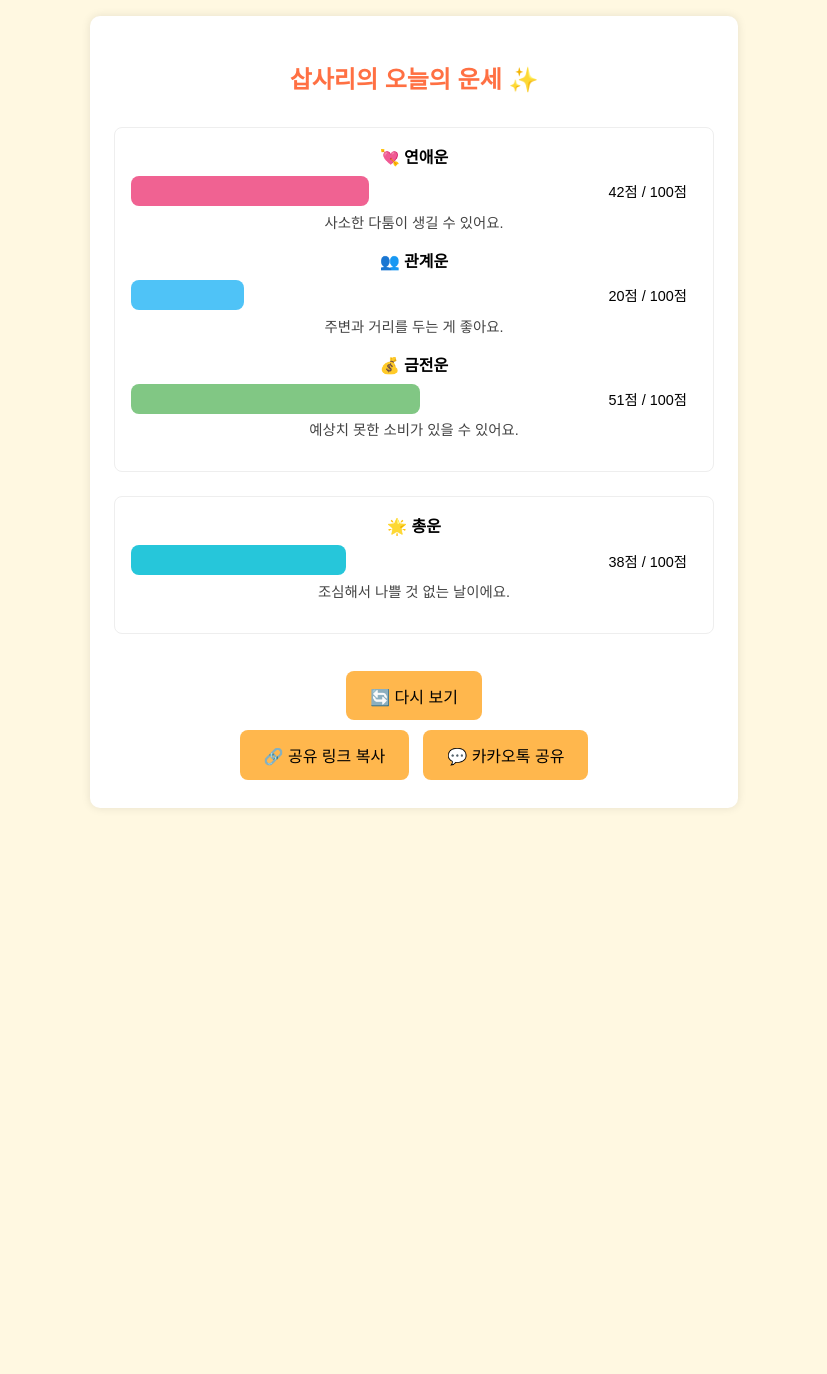
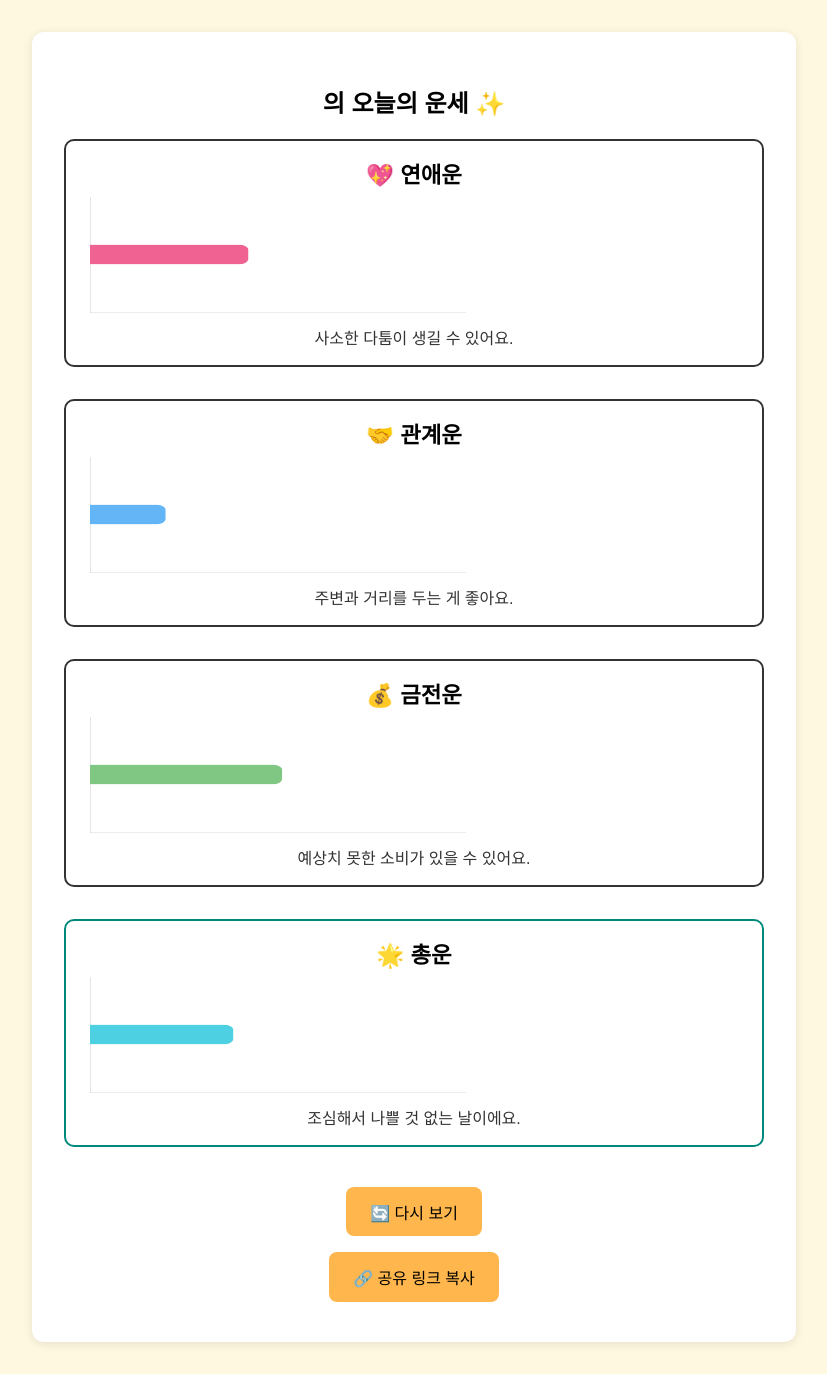
Before and after one commit to duddnrdld/SABSARI, a Flask app: page /result in a window 1280 px wide. Shown: the whole page, without its empty margins (226-1053 px from the left). Before the commit the page ends 808 px from the top, so only its background shows below. Run offline with Flask 3, Linux system fonts and the light colour scheme; some libraries are stand-ins or nearby versions.

Commit message:
Add files via upload

```diff
--- a/templates/fortune_result.html
+++ b/templates/fortune_result.html
@@ -1,94 +1,55 @@
+<!-- fortune_result.html (최신 반영 버전) -->
 <!DOCTYPE html>
 <html lang="ko">
 <head>
   <meta charset="UTF-8">
   <meta name="viewport" content="width=device-width, initial-scale=1.0">
-  <title>사브사리 오늘의 운세 결과</title>
-
+  <title>{{ name }}의 오늘의 운세</title>
+  <script src="https://cdn.jsdelivr.net/npm/chart.js"></script>
   <style>
     body {
       font-family: 'Arial', sans-serif;
       background-color: #fff8e1;
       margin: 0;
-      padding: 1rem;
+      padding: 2rem;
       text-align: center;
     }
     .container {
-      max-width: 600px;
+      max-width: 700px;
       margin: auto;
-      background-color: white;
-      border-radius: 10px;
-      padding: 1.5rem;
-      box-shadow: 0 0 10px rgba(0,0,0,0.1);
+      background: #ffffff;
+      padding: 2rem;
+      border-radius: 12px;
+      box-shadow: 0 2px 10px rgba(0,0,0,0.1);
     }
-    h2 {
-      font-size: 1.5rem;
-      color: #ff7043;
-      margin-bottom: 2rem;
-    }
-    .graph-section {
-      background-color: #f9f9f9;
+    .box {
+      border: 2px solid #333;
       border-radius: 10px;
       padding: 1rem;
-      margin-bottom: 1.5rem;
+      margin-bottom: 2rem;
+      background-color: #fff;
     }
-    .graph-title {
+    .total-box {
+      border: 2px solid #00897b;
+      border-radius: 10px;
+      padding: 1rem;
+      background-color: #fff;
+    }
+    .label {
+      font-size: 1.4rem;
+      margin-bottom: 0.5rem;
       font-weight: bold;
-      margin-bottom: 0.5rem;
     }
-    .bar-container {
-      background-color: #ffffff;
-      border-radius: 8px;
-      position: relative;
-      height: 30px;
-      margin-bottom: 0.3rem;
+    .comment {
+      font-size: 1rem;
+      margin-top: 0.5rem;
+      color: #333;
     }
-    .bar {
-      height: 100%;
-      border-radius: 8px;
-      text-align: right;
-      padding-right: 10px;
-      line-height: 30px;
-      color: #fff;
-      font-weight: bold;
-      box-sizing: border-box;
-    }
-    .bar.love { background-color: #f06292; }
-    .bar.relation { background-color: #4fc3f7; }
-    .bar.money { background-color: #81c784; }
-    .bar.total { background-color: #26c6da; }
-
-    .score-text {
-      position: absolute;
-      right: 10px;
-      top: 0;
-      bottom: 0;
-      display: flex;
-      align-items: center;
-      color: #000;
-      font-size: 0.9rem;
-    }
-
-    .comment {
-      font-size: 0.9rem;
-      color: #444;
-      margin-bottom: 1rem;
-    }
-
-    .box {
-      background-color: #fff;
-      border: 1px solid #eee;
-      padding: 1rem;
-      border-radius: 8px;
-      margin-bottom: 1.5rem;
-    }
-
     .buttons {
       margin-top: 2rem;
     }
-
-    button {
-      margin: 0.3rem;
+    .buttons button {
+      margin: 0.5rem;
       padding: 0.8rem 1.5rem;
       font-size: 1rem;
       background-color: #ffb74d;
@@ -96,95 +57,99 @@
       border-radius: 8px;
       cursor: pointer;
     }
-
-    button:hover {
+    .buttons button:hover {
       background-color: #ffa726;
     }
-
-    #copy-msg {
-      margin-top: 1rem;
-      color: green;
-      font-size: 0.9rem;
-      display: none;
+    canvas {
+      max-width: 100%;
+      height: 120px !important;
     }
   </style>
 </head>
 <body>
   <div class="container">
-    <h2>{{ name }}삽사리의 오늘의 운세 ✨</h2>
+    <h2>{{ name }}의 오늘의 운세 ✨</h2>
 
-    <!-- 운세 세부 항목 -->
     <div class="box">
-      <div class="graph-title">💘 연애운</div>
-      <div class="bar-container">
-        <div class="bar love" style="width: {{ love_score }}%"></div>
-        <div class="score-text">{{ love_score }}점 / 100점</div>
-      </div>
+      <div class="label">💖 연애운</div>
+      <canvas id="loveChart"></canvas>
       <div class="comment">{{ love_comment }}</div>
+    </div>
 
-      <div class="graph-title">👥 관계운</div>
-      <div class="bar-container">
-        <div class="bar relation" style="width: {{ relation_score }}%"></div>
-        <div class="score-text">{{ relation_score }}점 / 100점</div>
-      </div>
+    <div class="box">
+      <div class="label">🤝 관계운</div>
+      <canvas id="relationChart"></canvas>
       <div class="comment">{{ relation_comment }}</div>
+    </div>
 
-      <div class="graph-title">💰 금전운</div>
-      <div class="bar-container">
-        <div class="bar money" style="width: {{ money_score }}%"></div>
-        <div class="score-text">{{ money_score }}점 / 100점</div>
-      </div>
+    <div class="box">
+      <div class="label">💰 금전운</div>
+      <canvas id="moneyChart"></canvas>
       <div class="comment">{{ money_comment }}</div>
     </div>
 
-    <!-- 총운 -->
-    <div class="box">
-      <div class="graph-title">🌟 총운</div>
-      <div class="bar-container">
-        <div class="bar total" style="width: {{ total_score }}%"></div>
-        <div class="score-text">{{ total_score }}점 / 100점</div>
-      </div>
+    <div class="total-box">
+      <div class="label">🌟 총운</div>
+      <canvas id="totalChart"></canvas>
       <div class="comment">{{ total_comment }}</div>
     </div>
 
-    <!-- 버튼 -->
     <div class="buttons">
       <form action="{{ url_for('fortune') }}">
         <button type="submit">🔄 다시 보기</button>
       </form>
       <button onclick="copyLink()">🔗 공유 링크 복사</button>
-      <button onclick="shareKakao()">💬 카카오톡 공유</button>
-      <div id="copy-msg">링크가 복사되었습니다!</div>
     </div>
+    <div id="copy-msg" style="display:none; color: green;">링크가 복사되었습니다!</div>
   </div>
 
-  <!-- 카카오 공유 SDK -->
-  <script src="https://developers.kakao.com/sdk/js/kakao.js"></script>
   <script>
-    Kakao.init('YOUR_KAKAO_JS_KEY');  // 실제 카카오 앱 키로 교체
-    function shareKakao() {
-      Kakao.Share.sendDefault({
-        objectType: 'feed',
-        content: {
-          title: '{{ name }}삽사리의 운세 결과',
-          description: '오늘의 총운: {{ total_score }}점! 운세를 확인해보세요!',
-          imageUrl: "{{ url_for('static', filename='og.png', _external=True) }}",
-          link: {
-            mobileWebUrl: window.location.href,
-            webUrl: window.location.href
+    function createChart(id, score, color) {
+      new Chart(document.getElementById(id), {
+        type: 'bar',
+        data: {
+          labels: [''],
+          datasets: [{
+            label: '',
+            data: [score],
+            backgroundColor: color,
+            barThickness: 30,
+            borderRadius: 8,
+          }]
+        },
+        options: {
+          indexAxis: 'y',
+          responsive: true,
+          scales: {
+            x: {
+              max: 100,
+              grid: { display: false },
+              ticks: { display: false }
+            },
+            y: {
+              grid: { display: false },
+              ticks: { display: false }
+            }
+          },
+          plugins: {
+            legend: { display: false },
+            tooltip: {
+              callbacks: {
+                label: function(context) {
+                  return context.raw + '점 / 100점';
+                }
+              }
+            },
+            datalabels: false
           }
-        },
-        buttons: [
-          {
-            title: '운세 보러 가기',
-            link: {
-              mobileWebUrl: window.location.href,
-              webUrl: window.location.href
-            }
-          }
-        ]
+        }
       });
     }
+
+    createChart('loveChart', {{ love_score }}, '#f06292');
+    createChart('relationChart', {{ relation_score }}, '#64b5f6');
+    createChart('moneyChart', {{ money_score }}, '#81c784');
+    createChart('totalChart', {{ total_score }}, '#4dd0e1');
 
     function copyLink() {
       navigator.clipboard.writeText(window.location.href)
```
